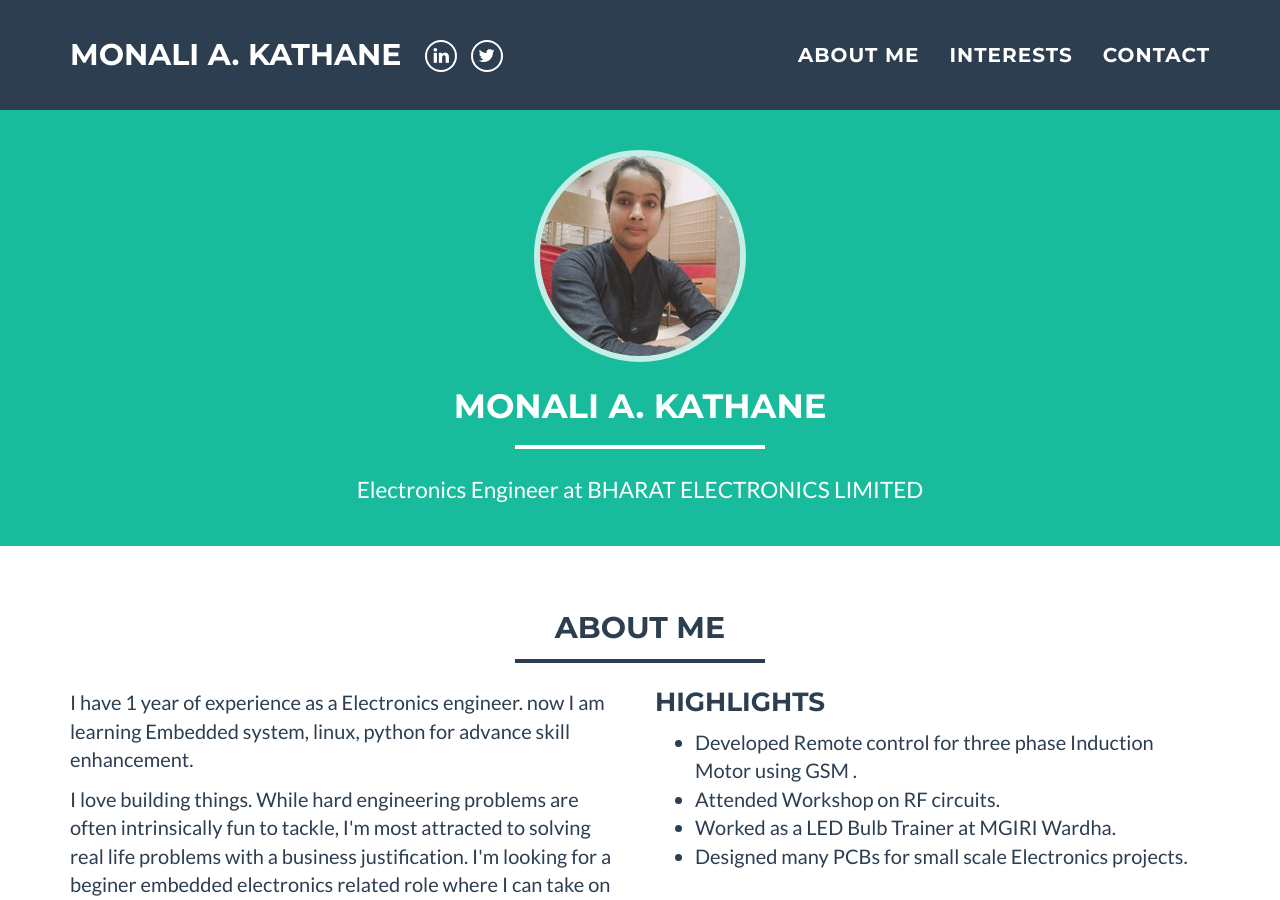
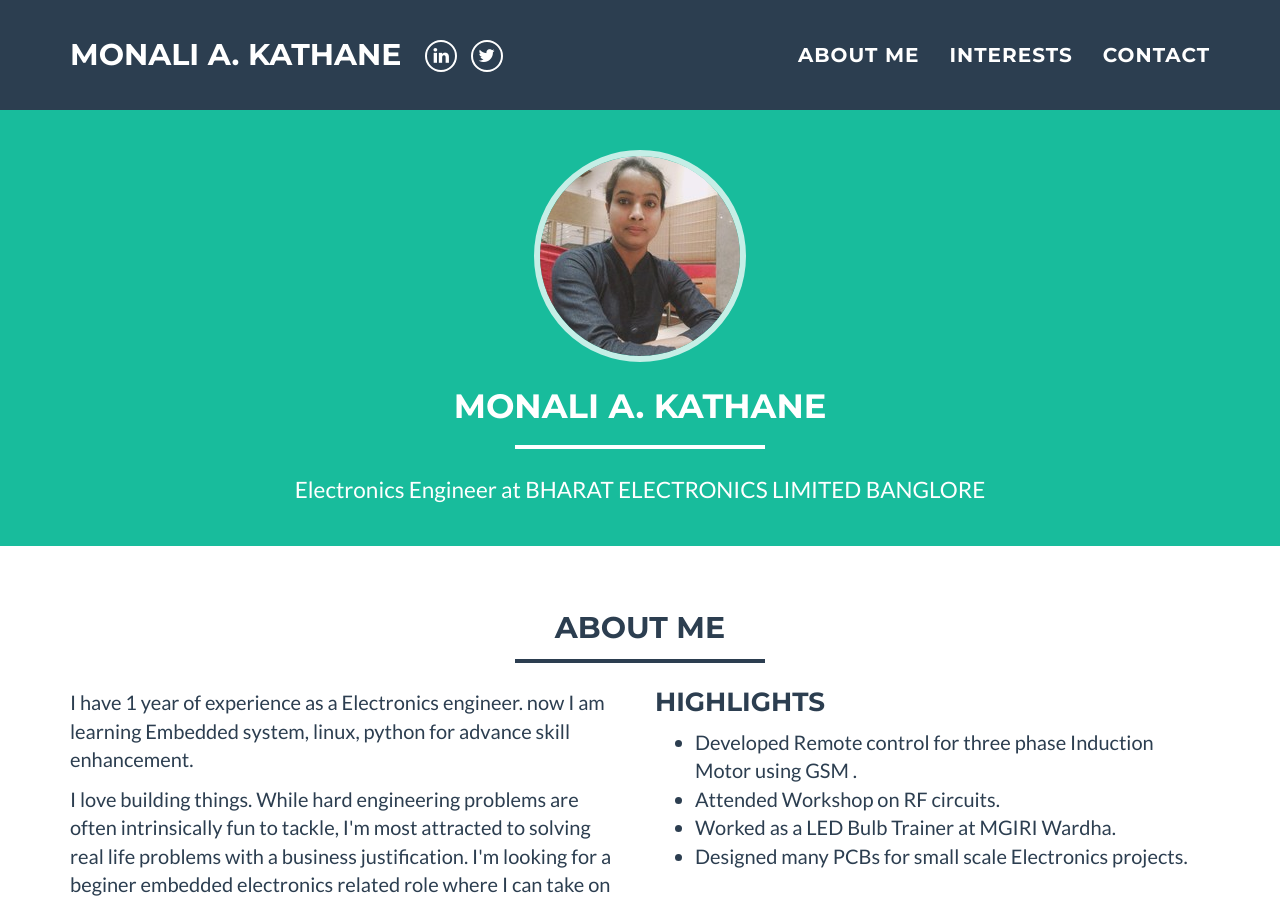
Before and after one commit to monalikathane/monalikathane.github.io, a Jekyll site: the page built from index.html, in a window 1280 px wide and 900 px high. Built offline with Jekyll 4.4.1, drawn with Linux system fonts in a browser that asks for light colours.

Commit message:
Update _config.yml

```diff
--- a/_config.yml
+++ b/_config.yml
@@ -3,7 +3,7 @@ name: Monali A. Kathane
 email: monali.kathane212@gmail.com
 #canonical_url: https://edwinexemplar.com
 keywords: "Electronics Engineer, Python, C, 8051, pic microcontroller, Arduino, PCB Design, Microcontroller Programming"
-skills: "Electronics Engineer at BHARAT ELECTRONICS LIMITED"
+skills: "Electronics Engineer at BHARAT ELECTRONICS LIMITED BANGLORE"
 baseurl:
 
 # Social networks usernames (many more available: google-plus, flickr, dribbble, pinterest, instagram, tumblr, linkedin, etc.)
```
